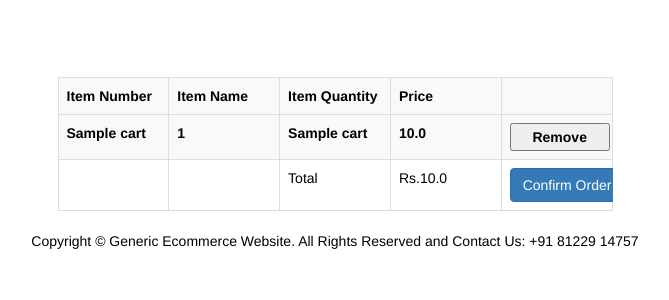
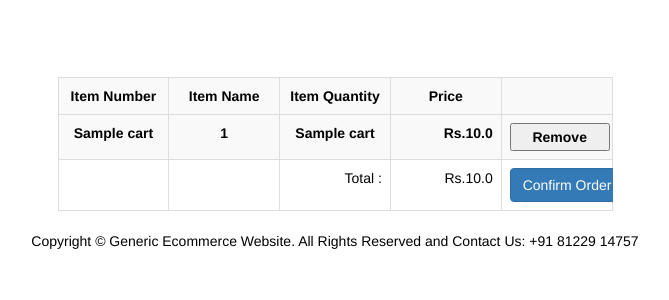
Before and after one commit to aravind-karthikeyan/Generic-Ecommerce-site, a Flask app: template templates/cart.html in a window 1280 px wide. Shown: the part 51-351 px from the top of the page, without its empty margins (305-974 px from the left). Run offline with Flask 2, Linux system fonts and the light colour scheme; the template is opened without the code that fills it: most values are stand-ins (such as "Sample title", 1, 10 or a date in 2020); some libraries are stand-ins or nearby versions.

Commit message:
alignment changes in carts.html

```diff
--- a/templates/cart.html
+++ b/templates/cart.html
@@ -48,19 +48,19 @@ and open the template in the editor.
                         <table class="table table-bordered table-striped table-hover">
                             <tbody>
                                 <tr>
-                                    <th>Item Number</th>
-                                    <th>Item Name</th>
-                                    <th>Item Quantity</th>
-                                    <th>Price</th>
+                                    <th style = "text-align : center">Item Number</th>
+                                    <th style = "text-align : center">Item Name</th>
+                                    <th style = "text-align : center">Item Quantity</th>
+                                    <th style = "text-align : center">Price</th>
                                     <th></th>
                                 </tr>
                                 <tr></tr>
                                 {% for i in cart %}
                                 <tr>
-                                    <th>{{ i }}</th>
-                                    <th>{{ products[i][0] }}</th>
-                                    <th>{{ cart[i] }}</th>
-                                    <th>{{ (products[i][1]*cart[i])|round(2,'ceil') }}</th>
+                                    <th style = "text-align : center">{{ i }}</th>
+                                    <th style = "text-align : center">{{ products[i][0] }}</th>
+                                    <th style = "text-align : center">{{ cart[i] }}</th>
+                                    <th style = "text-align : right">Rs.{{ (products[i][1]*cart[i])|round(2,'ceil') }}</th>
                                     <th>
                                         <form action="http://localhost:5000/remove/{{ i }}">
                                             <input type="submit" value="Remove" style="width: 100px;">
@@ -71,8 +71,8 @@ and open the template in the editor.
                                 <tr>
                                     <td></td>
                                     <td></td>
-                                    <td>Total</td>
-                                    <td>Rs.{{ total|round(2,'ceil') }}</td>
+                                    <td style = "text-align : right">Total :</td>
+                                    <td style = "text-align : right">Rs.{{ total|round(2,'ceil') }}</td>
                                     <td><a href="/success"><button class="btn btn-primary">Confirm
                                                 Order</button></a>
                                     </td>
```
